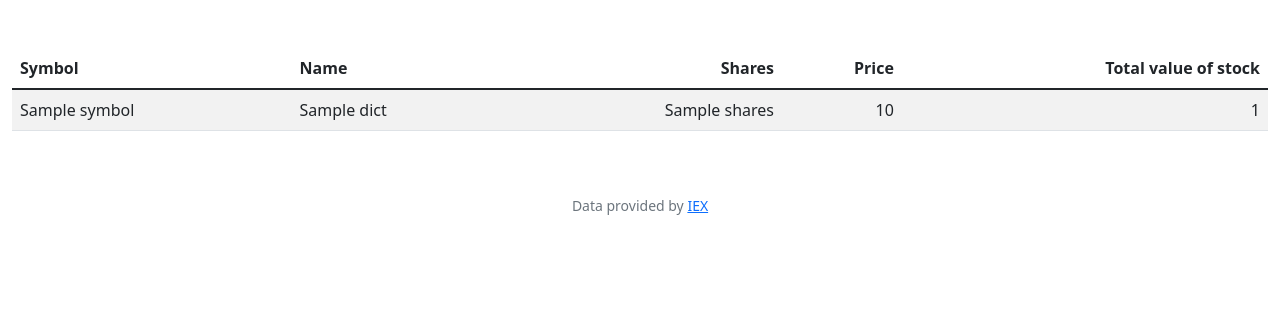
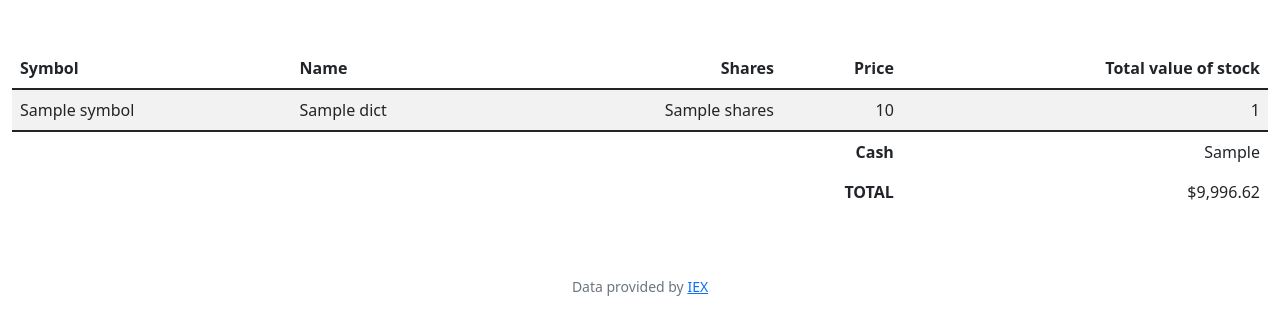
Before and after one commit to H3nry-T/cs50-copy, a Flask app: template pset9/finance/templates/index.html in a window 1280 px wide. Shown: the part 76-411 px from the top of the page. Run offline with Flask 2, Linux system fonts and the light colour scheme; the template is opened without the code that fills it: most values are stand-ins (such as "Sample title", 1, 10 or a date in 2020); some libraries are stand-ins or nearby versions.

Commit message:
Tue, Nov 1, 2022, 11:06 PM +00:00

```diff
--- a/pset9/finance/app.py
+++ b/pset9/finance/app.py
@@ -46,8 +46,8 @@ def index():
     """Show portfolio of stocks"""
     # pull out a portfolio table take out the rows and template it into the html
     portfolio_rows = db.execute("SELECT * FROM portfolio WHERE portfolio_user_id = ?", session["user_id"])
-
-    return render_template("index.html", portfolio_rows = portfolio_rows)
+    user_cash_rows = db.execute("SELECT cash FROM users WHERE id = ?", session["user_id"])
+    return render_template("index.html", portfolio_rows = portfolio_rows, user_cash_rows = user_cash_rows["cash"])
 
 
 @app.route("/buy", methods=["GET", "POST"])
--- a/pset9/finance/templates/index.html
+++ b/pset9/finance/templates/index.html
@@ -26,6 +26,16 @@
             </tr>
             {% endfor %}
         </tbody>
+        <tfoot>
+            <tr>
+                <td class="border-0 fw-bold text-end" colspan="4">Cash</td>
+                <td class="border-0 text-end">{{user_cash_rows}}</td>
+            </tr>
+            <tr>
+                <td class="border-0 fw-bold text-end" colspan="4">TOTAL</td>
+                <td class="border-0 w-bold text-end">$9,996.62</td>
+            </tr>
+        </tfoot>
     </table>
 {% endblock %}
 
```
